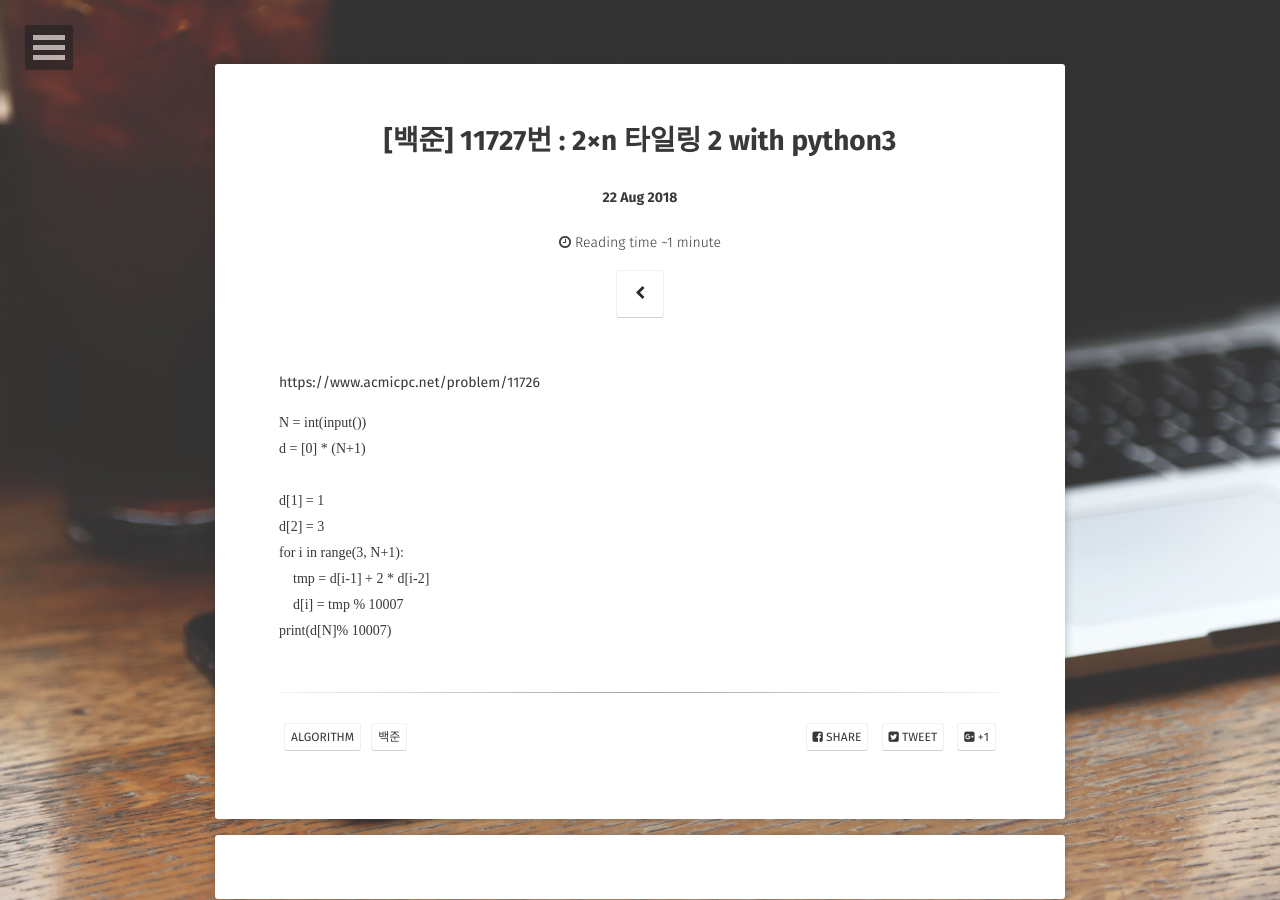
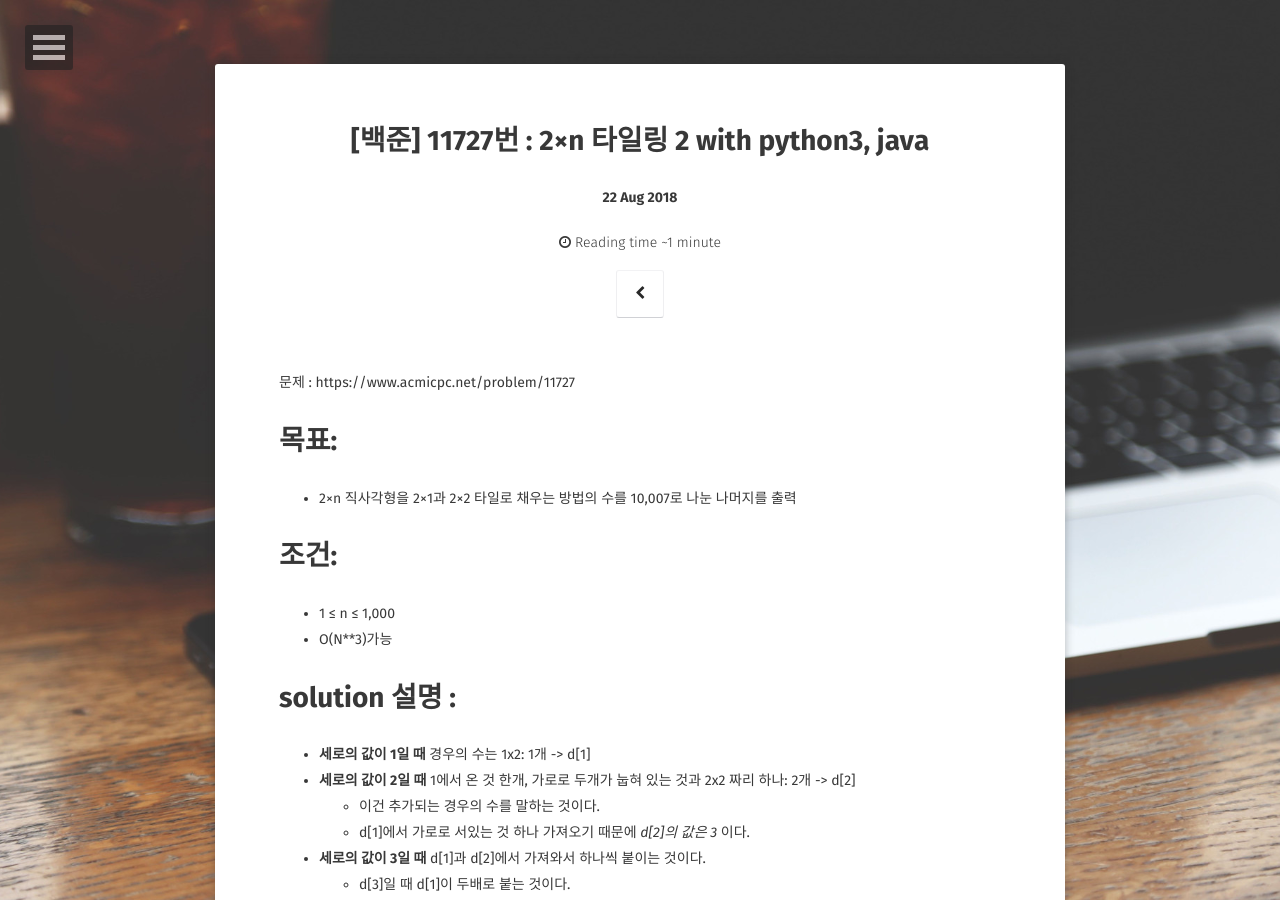
Before and after one commit to JoosJuliet/joosjuliet.github.io, a Jekyll site: the page built from _posts/2018-08-22-11727.md, in a window 1280 px wide and 900 px high. Built offline with Jekyll 4.4.1, drawn with Linux system fonts in a browser that asks for light colours; some web fonts are replaced; some of the changed text lies outside the part shown.

Commit message:
알고리즘

````diff
--- a/_posts/2018-08-22-11727.md
+++ b/_posts/2018-08-22-11727.md
@@ -1,15 +1,37 @@
 ---
 layout: post
 section-type: post
-title: "[백준] 11727번 : 2×n 타일링 2 with python3"
+title: "[백준] 11727번 : 2×n 타일링 2 with python3, java"
 categories: Algorithm
 tags: [ 'algorithm', '백준' ]
 comments: true
 ---
 
-https://www.acmicpc.net/problem/11726
 
-```python3
+문제 : https://www.acmicpc.net/problem/11727
+
+# 목표:
+- 2×n 직사각형을 2×1과 2×2 타일로 채우는 방법의 수를 10,007로 나눈 나머지를 출력
+
+# 조건:
+- 1 ≤ n ≤ 1,000
+- O(N**3)가능
+
+# solution 설명 :
+- **세로의 값이 1일 때** 경우의 수는 1x2: 1개 -> d[1]
+- **세로의 값이 2일 때** 1에서 온 것 한개, 가로로 두개가 눕혀 있는 것과 2x2 짜리 하나: 2개 -> d[2]
+  - 이건 추가되는 경우의 수를 말하는 것이다.
+  - d[1]에서 가로로 서있는 것 하나 가져오기 때문에 *d[2]의 값은 3* 이다.
+- **세로의 값이 3일 때** d[1]과 d[2]에서 가져와서 하나씩 붙이는 것이다.
+  - d[3]일 때 d[1]이 두배로 붙는 것이다.
+  - 2x2 가 와서 만들 수도 가로로 두개가 눕혀 있는 것의 경우의 수!
+  - 그리고 d[2]에서는 숫자가 세로로 긴 것 하나 추가이니 그냥 더하기만 하는 것이다.
+- 계속간다.
+
+
+
+
+``` python
 N = int(input())
 d = [0] * (N+1)
 
@@ -20,3 +42,22 @@
     d[i] = tmp % 10007
 print(d[N]% 10007)
 ```
+
+
+``` java
+import java.util.*;
+
+public class Main{
+	public static void main(String[] args){
+		Scanner sc=new Scanner(System.in);
+		int n = sc.nextInt(), a, b=1, res=1;
+
+		for(int i=0;i<n-1;i++){
+			a=b;
+			b=res;
+			res=(2*a+b)%10007;
+		}
+		System.out.println(res);
+	}
+}
+```
````
Also changed, not shown: _posts/2018-08-19-11726.md (+35 -1 lines), _posts/2018-08-22-9095.md (+37 -4 lines).
